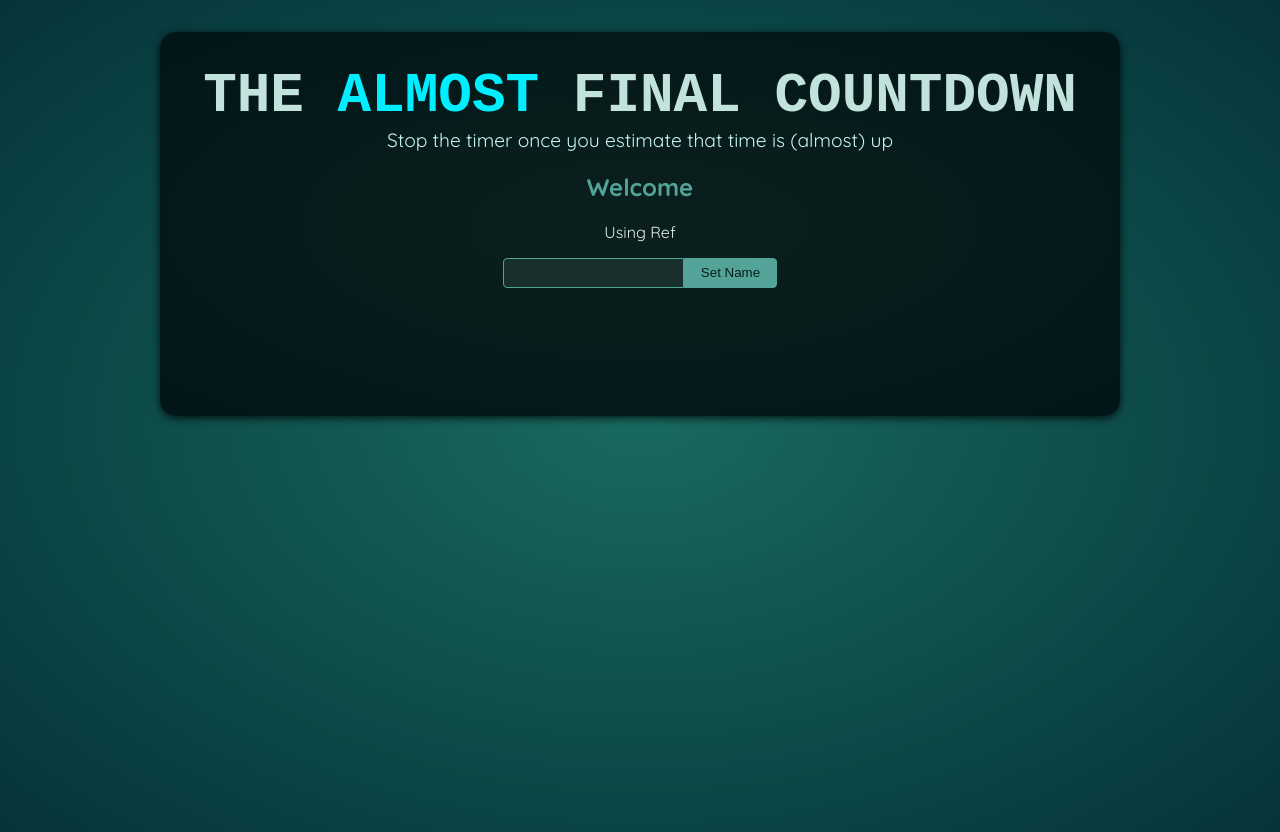
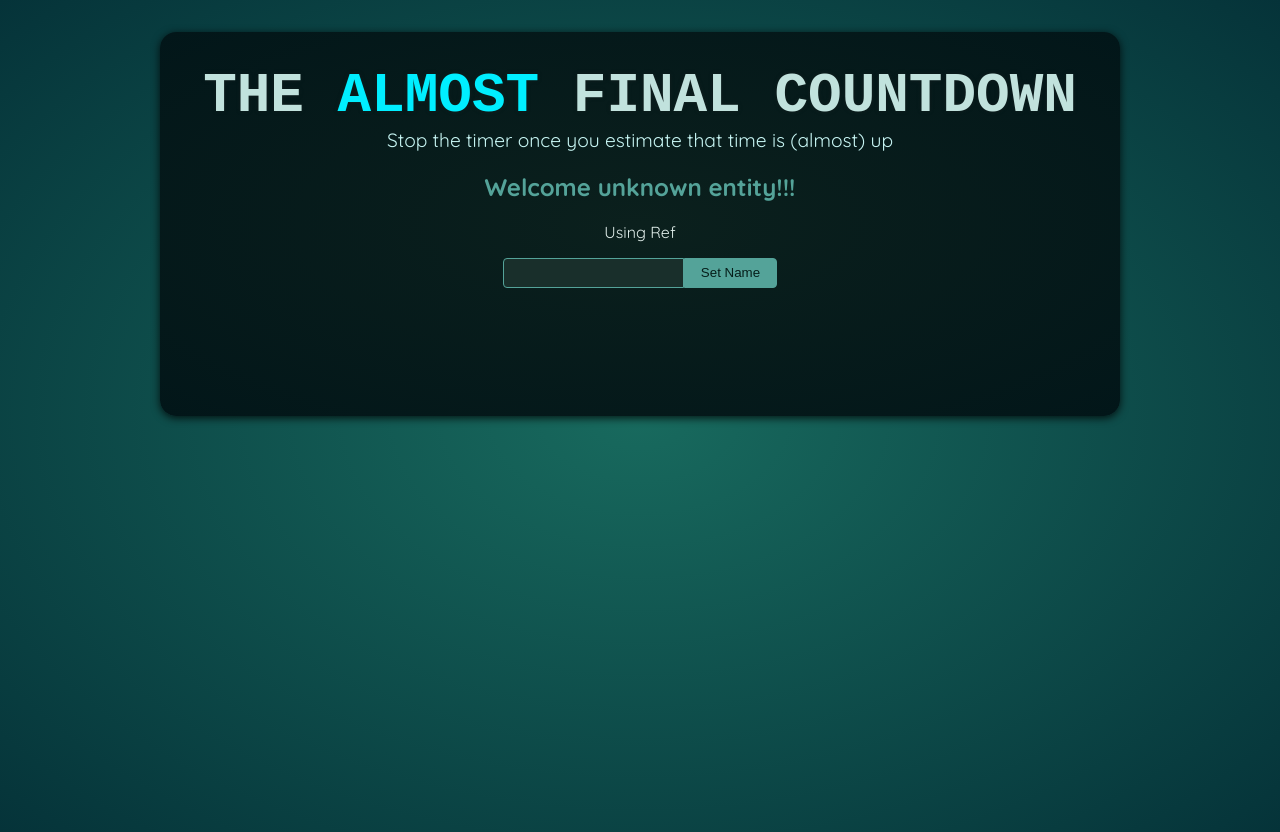
Before and after one commit to LevDoesCode/practice-react, a React (Vite) app in the folder 01-learning/02-path2/15-refs-portals-countdown-game/: page / in a window 1280 px wide. Built offline with nearby package versions, Linux system fonts and the light colour scheme; a web font is replaced by a local one.

Commit message:
Deleted input value when button is clicked

```diff
--- a/01-learning/02-path2/15-refs-portals-countdown-game/src/components/Player.jsx
+++ b/01-learning/02-path2/15-refs-portals-countdown-game/src/components/Player.jsx
@@ -30,15 +30,17 @@ import { useRef } from "react";
 export default function Player() {
     const playerName = useRef();
 
-    const [enteredPlayerName, setEnteredPlayerName] = useState("");
+    const [enteredPlayerName, setEnteredPlayerName] = useState(null);
 
     function handleClick() {
         setEnteredPlayerName(playerName.current.value);
+        // The line below is imperative and not recommended
+        playerName.current.value = "";
     }
 
     return (
         <section id="player">
-            <h2>Welcome {enteredPlayerName ?? "unknown entity"}</h2>
+            <h2>Welcome {enteredPlayerName ?? "unknown entity"}!!!</h2>
             <p>Using Ref</p>
             <p>
                 <input ref={playerName} type="text" />
```
